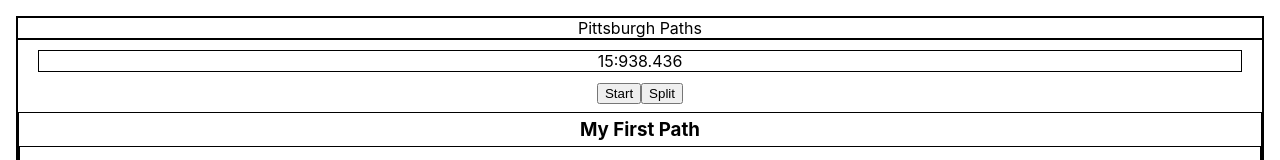
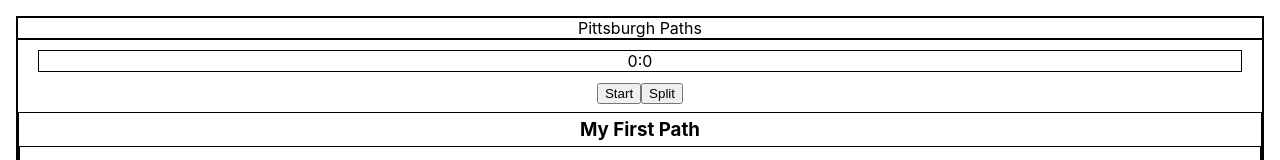
Before and after one commit to benmerchant/react-pgh, a React (Create React App) app: page / in a window 1280 px wide. Shown: the top 160 px of the page. Built offline with nearby package versions, Linux system fonts and the light colour scheme.

Commit message:
0.1.1 - add screenshot

```diff
--- a/package.json
+++ b/package.json
@@ -1,6 +1,6 @@
 {
   "name": "react-pgh",
-  "version": "0.1.0",
+  "version": "0.1.1",
   "private": true,
   "dependencies": {
     "@testing-library/jest-dom": "^5.16.1",
--- a/src/App.js
+++ b/src/App.js
@@ -31,7 +31,7 @@ function App() {
       time: 0
     }
   ])
-  const [currentTime, setCurrentTime] = useState(938436)
+  const [currentTime, setCurrentTime] = useState(0)
 
   return (
     <div className="App">
@@ -54,17 +54,16 @@ function App() {
               {path}
             </h3>
             <div className="PathList">
-                  <ul
-
-                  >{stops.map(stop =>
-                      <li key={stop.id}
-                    className="SimpleBorder PathList">
+                  <ul>
+                    {stops.map(stop =>
+                      <li
+                        key={stop.id}
+                        className="SimpleBorder PathList"
+                      >
                         <p>{stop.name}</p>
                       </li>
-                  )}
+                    )}
                   </ul>
-
-
             </div>
           </div>
         </div>
```
Also changed, not shown: public/iterations/0.1.1.png (added).
